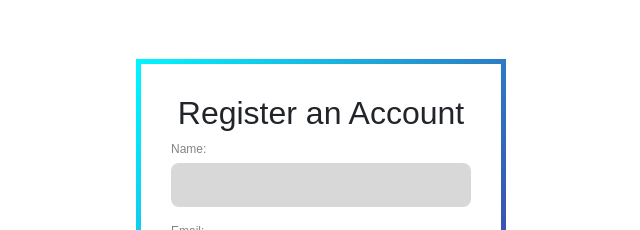
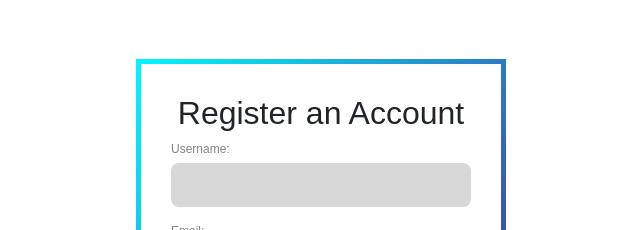
Before and after one commit to alkramer47/piffle, a React (Create React App) app in the folder frontend/: page /register in a window 1280 px wide. Shown: the top 230 px of the page, without its empty margins (319-959 px from the left). Built offline with nearby package versions, Linux system fonts and the light colour scheme.

Commit message:
Implemented backend for registering user to front

```diff
--- a/frontend/src/Backend.js
+++ b/frontend/src/Backend.js
@@ -19,8 +19,8 @@ function handleAPIErrors(response) {
 
 function handleFetchErrors(error) {
     console.error(error);
+    if(error.name !== "TypeError") alert(error);
     throw new Error(error);
-    if(error.name !== "TypeError") alert(error);
 }
 
 //Returns true if user is logged in, false otherwise. Does not know whether token is expired. When token is expired, handleAPIErrors should automatically redirect
@@ -79,19 +79,6 @@ export const register = async (username, password) => {
     .catch((error) => {
         handleFetchErrors(error);
     });
-}
-
-export const verifyLogin = async (username, password) => {
-    return fetch(backendURL + "/verifyLogin"), {
-        method: "POST",
-        headers: {
-            "Content-Type": "application/json"
-        },
-        body: JSON.stringify({
-            username: username,
-            password: password
-        })
-    }
 }
 
 //Logs the user in with the provided email and password
--- a/frontend/src/components/RegisterForm.js
+++ b/frontend/src/components/RegisterForm.js
@@ -74,7 +74,7 @@ class RegisterForm extends React.Component {
 */
 
 function RegisterForm({createAccount, error}){
-  const[details, setDetails] = useState({name:"", email:"", password:"", confirmPass:""});
+  const[details, setDetails] = useState({username:"", email:"", password:"", confirmPass:""});
 
   const registrationHandler = e => {
     e.preventDefault();
@@ -89,8 +89,8 @@ function RegisterForm({createAccount, error}){
                     <h2>Register an Account</h2>
                         {(error !== "") ? (<div className="error">{error}</div>) : ""}
                     <div className={styles.form_group}>
-                        <label className={styles.form_label} htmlFor="name">Name:</label>
-                        <input type="text" name="name" id="name" onChange={e => setDetails({...details, name: e.target.value})} value={details.name}/>
+                        <label className={styles.form_label} htmlFor="username">Username:</label>
+                        <input type="text" name="username" id="username" onChange={e => setDetails({...details, username: e.target.value})} value={details.username}/>
                     </div>
                     <div className={styles.form_group}>
                         <label className={styles.form_label} htmlFor="email">Email:</label>
--- a/frontend/src/routes/Home.js
+++ b/frontend/src/routes/Home.js
@@ -2,12 +2,10 @@ import React, {useState} from "react";
 import LoginForm from '../components/LoginForm';
 import styles from '../component_styles/Home.module.css';
 import { useNavigate } from "react-router-dom";
-import {verifyLogin, login} from '../Backend';
+import {login} from '../Backend';
 
 const Home = () => {
     const navigate = useNavigate();
-
-    const [user, setUser] = useState({username:""});
     const [error, setError] = useState([""]);
 
     const Login = async details => {
@@ -16,9 +14,6 @@ const Home = () => {
         try{
             await login(details.username, details.password);
             console.log("Logged in");
-            setUser({
-                       username: details.username
-                    });
             navigate("/Conversations");
         }catch(error){
             console.log("Incorrect Username and/or Password");
@@ -31,21 +26,9 @@ const Home = () => {
         navigate("/Register");
     }
 
-    const Logout = () => {
-        console.log("Logout");
-        setUser({username: ""});
-    }
-
     return (
         <div className={styles.Home}>
-            {(user.username !== "") ? (
-                <div className={styles.welcome}>
-                    <h2>Welcome, <span>{user.username}</span></h2>
-                    <button onClick={Logout} className={styles.submitButton}>Logout</button>
-                </div>
-            ): (
-               <LoginForm Login={Login} Register={Register} error={error}/>
-            )}
+            <LoginForm Login={Login} Register={Register} error={error}/>
         </div>
     );
 }
--- a/frontend/src/routes/accounts/register.js
+++ b/frontend/src/routes/accounts/register.js
@@ -2,10 +2,10 @@ import React, { useState } from "react";
 import RegisterForm from "../../components/RegisterForm";
 import { useNavigate } from "react-router-dom";
 import styles from '../../component_styles/Register.module.css';
+import {register} from '../../Backend.js'
 
 const Register = () => {
     const navigate = useNavigate();
-    const [user, setUser] = useState({name:"", email:""});
     const [error, setError] = useState([""]);
 
     /* This function is where we will handle backend for creating an account */
@@ -22,7 +22,7 @@ const Register = () => {
         //     setError("Registration invalid");
         // }
 
-        if(details.name === ""){
+        if(details.username === ""){
             setError("Please enter your name");
         } else if (details.email === ""){
             setError("Please enter your email");
@@ -30,11 +30,8 @@ const Register = () => {
             setError("Please ensure both passwords match");
         }else{
             console.log("Valid Registration Information");
-            setUser({
-                name: details.name,
-                email: details.email
-            });
-            navigate("/Conversations");
+            register(details.username, details.password)
+            navigate("/Home");
         }
     }
 
```
